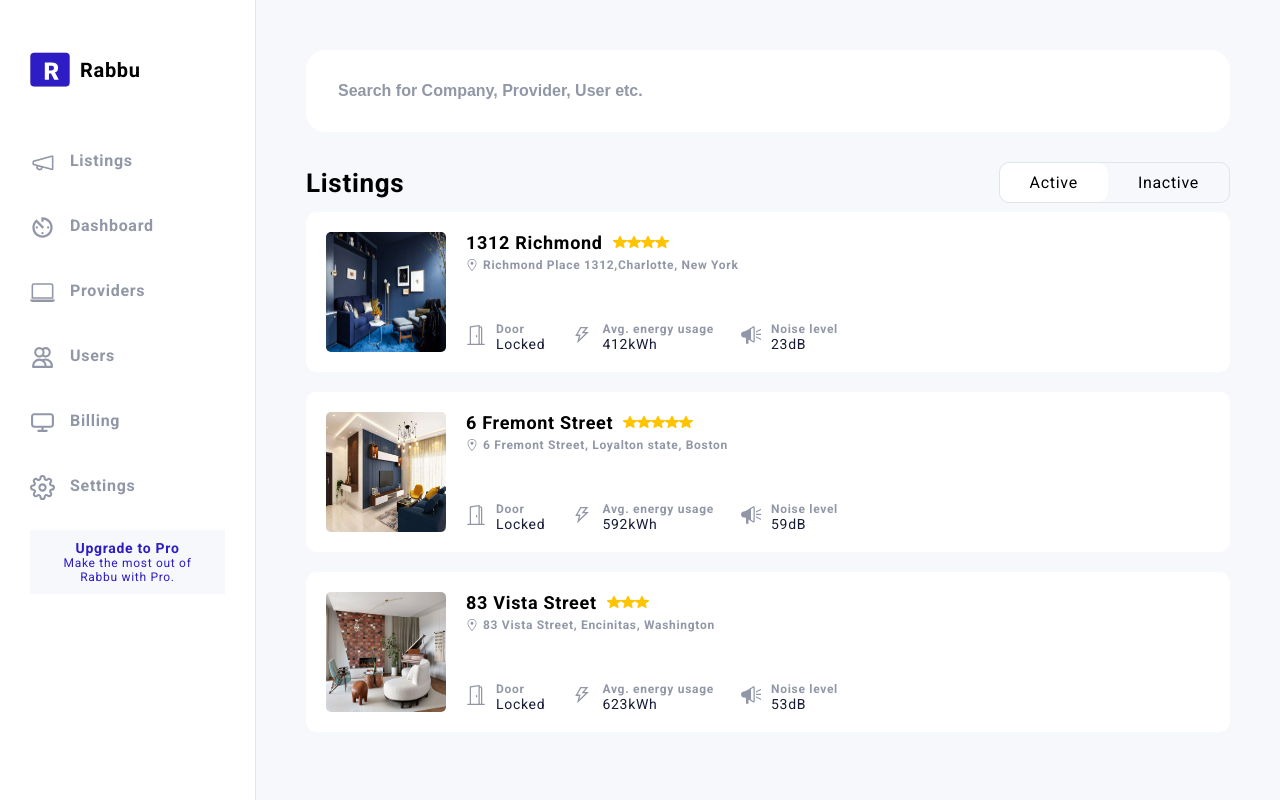
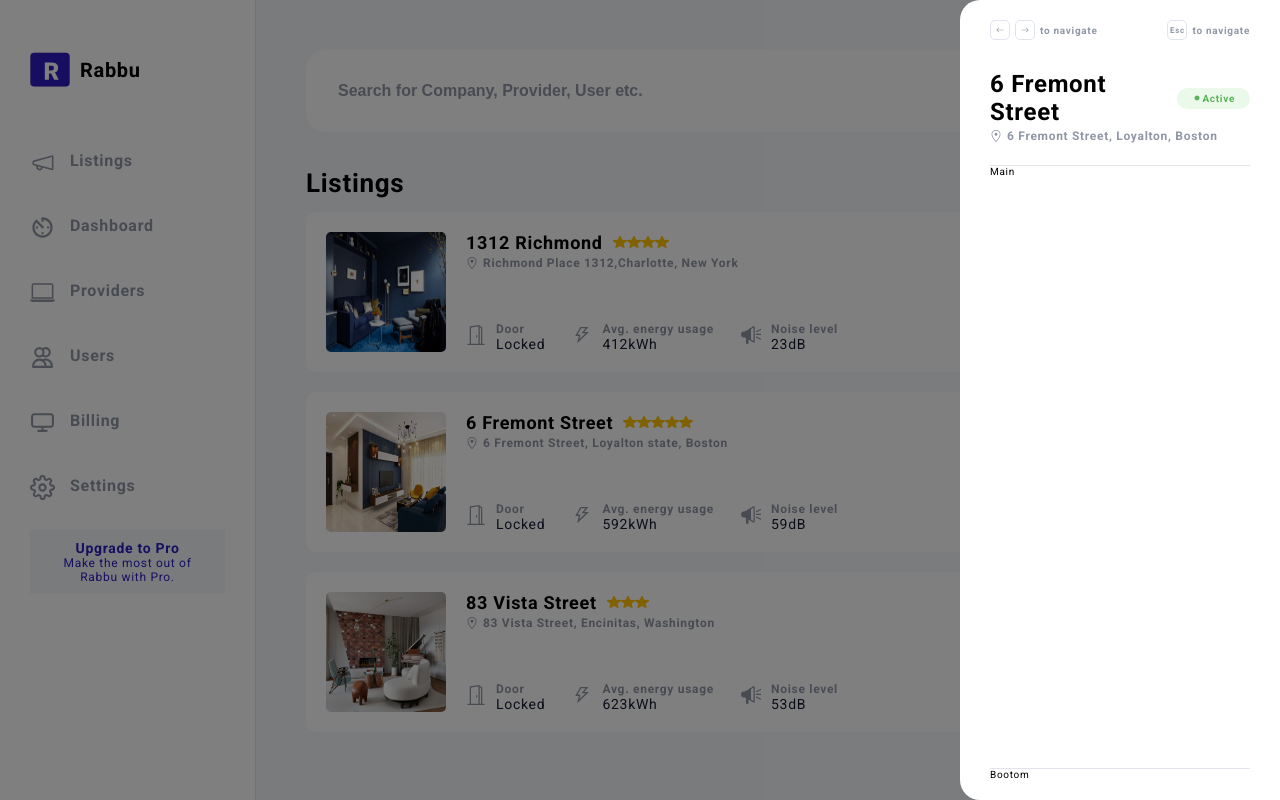
Before and after one commit to JocheAttah/interviewzst, a React (Create React App) app: page /listing in a window 1280 px wide. Built offline with nearby package versions, Linux system fonts and the light colour scheme.

Commit message:
top content modal

```diff
--- a/src/components/index.js
+++ b/src/components/index.js
@@ -1,6 +1,7 @@
 import Layout from "./layout/Layout";
 import Sidebar from "./sidebar/Sidebar";
+import Modal from "./modal/Modal";
 
 import Routes from "./Routes";
 
-export { Layout, Sidebar, Routes };
+export { Layout, Sidebar, Modal, Routes };
--- /dev/null
+++ b/src/components/modal/Modal.jsx
@@ -0,0 +1,55 @@
+import React from "react";
+import "./modal.scss";
+import { BsArrowLeft, BsArrowRight } from "react-icons/bs";
+import { GoLocation, GoPrimitiveDot } from "react-icons/go";
+
+const Modal = () => {
+  return (
+    <div className="modal">
+      <div className="modal__content">
+        <TopContent />
+        <div className="modal__main">Main</div>
+        <div className="modal__bottomContent">Bootom</div>
+      </div>
+    </div>
+  );
+};
+
+export default Modal;
+
+function TopContent({}) {
+  return (
+    <div className="modal__topContent">
+      <div className="modal__navContainer">
+        <div className="modal__navs">
+          <div className="modal__navIconContainer">
+            <BsArrowLeft />
+          </div>
+          <div className="modal__navIconContainer modal__navIconContainer__right">
+            <BsArrowRight />
+          </div>
+          <p className="modal__navLabel">to navigate</p>
+        </div>
+        <div className="modal__escContainer">
+          <div className="modal__navIconContainer">Esc</div>
+          <p className="modal__navLabel">to navigate</p>
+        </div>
+      </div>
+      <div className="modal__textContent">
+        <div className="modal__titleContainer">
+          <h3 className="modal__title">6 Fremont Street</h3>
+          <div className="modal__activeContainer">
+            <div className="modal__active">
+              <GoPrimitiveDot/>
+              <span>Active</span>
+            </div>
+          </div>
+        </div>
+        <div className="modal__addressContainer">
+          <GoLocation />
+          <p className="modal__address">6 Fremont Street, Loyalton, Boston</p>
+        </div>
+      </div>
+    </div>
+  );
+}
--- /dev/null
+++ b/src/components/modal/modal.scss
@@ -0,0 +1,99 @@
+.modal {
+  position: fixed;
+  top: 0;
+  bottom: 0;
+  left: 0;
+  right: 0;
+  background-color: rgba(0, 0, 0, 0.5);
+  display: flex;
+  justify-content: flex-end;
+  align-items: center;
+  z-index: 1;
+
+  &__content {
+    width: 25%;
+    height: 100vh;
+    background-color: #fff;
+    border-radius: 2rem 0 0 2rem;
+    padding: 2rem 3rem;
+    display: flex;
+    flex-direction: column;
+  }
+  &__topContent {
+    border-bottom: 1px solid #e1e4ed;
+    padding-bottom: 2rem;
+  }
+  &__main {
+    flex: 1;
+  }
+  &__bottomContent {
+    border-top: 1px solid #e1e4ed;
+  }
+  &__navContainer {
+    display: flex;
+    align-items: center;
+    justify-content: space-between;
+    margin-bottom: 3rem;
+  }
+  &__navs {
+    display: flex;
+    align-items: center;
+    justify-content: space-between;
+  }
+  &__navIconContainer {
+    width: 2rem;
+    height: 2rem;
+    border: 1px solid #e1e4ed;
+    border-radius: 5px;
+    display: flex;
+    justify-content: center;
+    align-items: center;
+    font-size: 0.8rem;
+    font-weight: 700;
+    color: var(--txt-light);
+    &__right {
+      margin-left: 0.5rem;
+    }
+  }
+  &__navLabel {
+    margin-left: 0.5rem;
+    color: var(--txt-light);
+    font-weight: 700;
+  }
+  &__escContainer {
+    display: flex;
+    align-items: center;
+  }
+  &__titleContainer {
+    display: flex;
+    align-items: center;
+  }
+  &__title {
+    font-size: 2.4rem;
+  }
+  &__addressContainer {
+    display: flex;
+    color: var(--txt-light);
+    font-size: 1.2rem;
+    align-items: center;
+    padding: 0.25rem 0;
+  }
+  &__address {
+    font-size: 1.2rem;
+    margin-left: 0.5rem;
+    font-weight: 700;
+  }
+  &__activeContainer {
+    margin-left: 0.5rem;
+    background-color: var(--second-color-green);
+    border-radius: 2rem;
+  }
+  &__active {
+    padding: 0.5rem 1.5rem;
+    color: var(--acc-color-green);
+    font-weight: 700;
+    display: flex;
+    align-items: center;
+  }
+
+}
--- a/src/pages/listing/Listing.jsx
+++ b/src/pages/listing/Listing.jsx
@@ -7,6 +7,7 @@ import { AiOutlineThunderbolt } from "react-icons/ai";
 import { BsDoorOpen } from "react-icons/bs";
 import { listingData } from "../../assets/data/jsonData";
 import Star from "../../assets/svg/Star";
+import { Modal } from "../../components";
 
 const ListItem = (props) => (
   <div className="list__container">
@@ -66,6 +67,7 @@ const ListItem = (props) => (
 const Listing = () => {
   return (
     <div className="listing">
+      <Modal />
       <div className="listing__header">
         <h3 className="listing__headerText">Listings</h3>
         <Tabs className="listing__tabs">
--- a/src/pages/listing/listing.scss
+++ b/src/pages/listing/listing.scss
@@ -64,8 +64,6 @@
     flex: 1;
     margin-left: 2rem;
   }
-  &__topContent {
-  }
   &__bottomContent {
     display: flex;
     width: 50%;
@@ -86,7 +84,7 @@
     color: var(--txt-light);
     font-size: 1.2rem;
     align-items: center;
-    padding: 0.5rem 0;
+    padding: 0.25rem 0;
   }
   &__address {
     font-size: 1.2rem;
```
